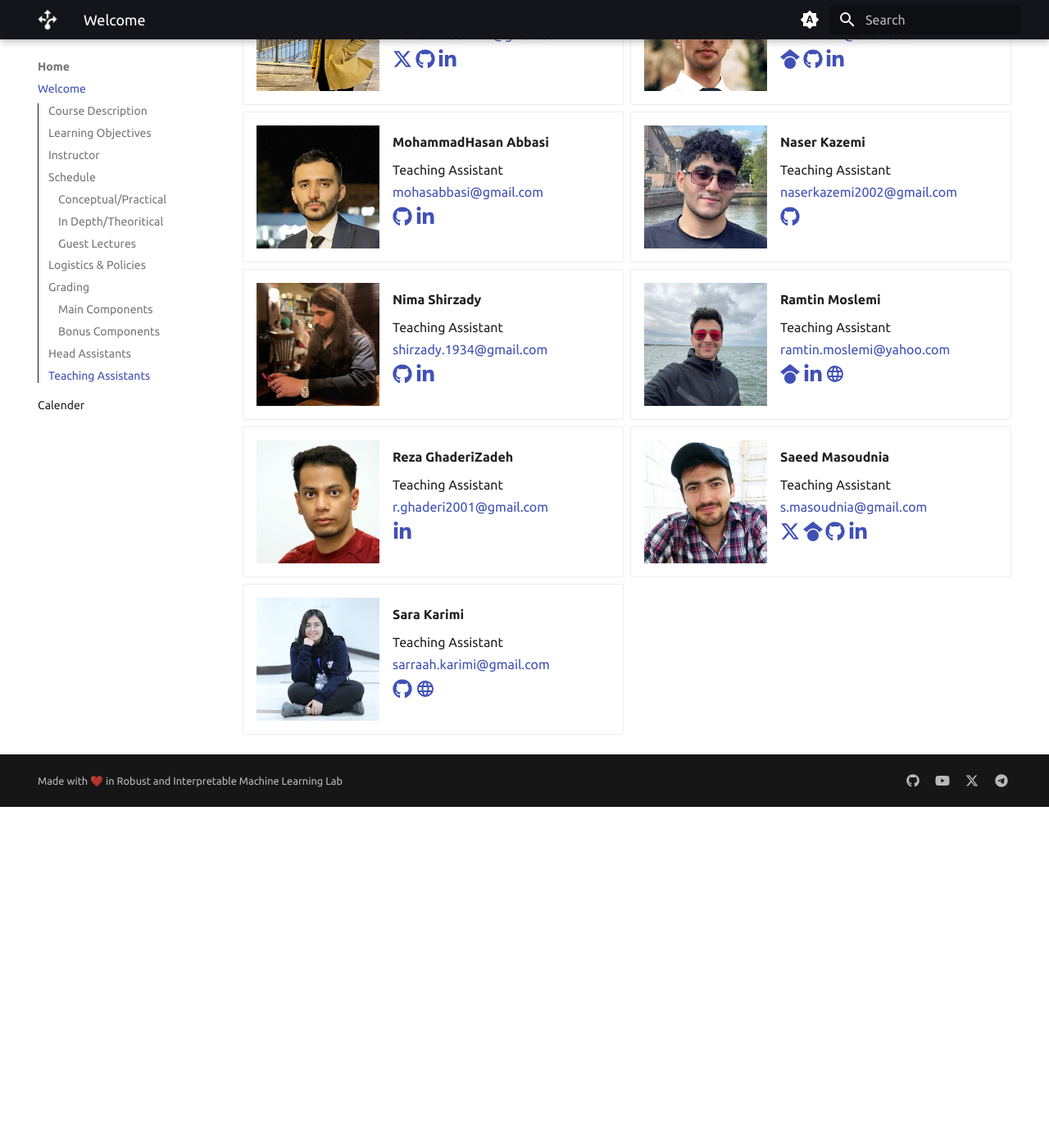
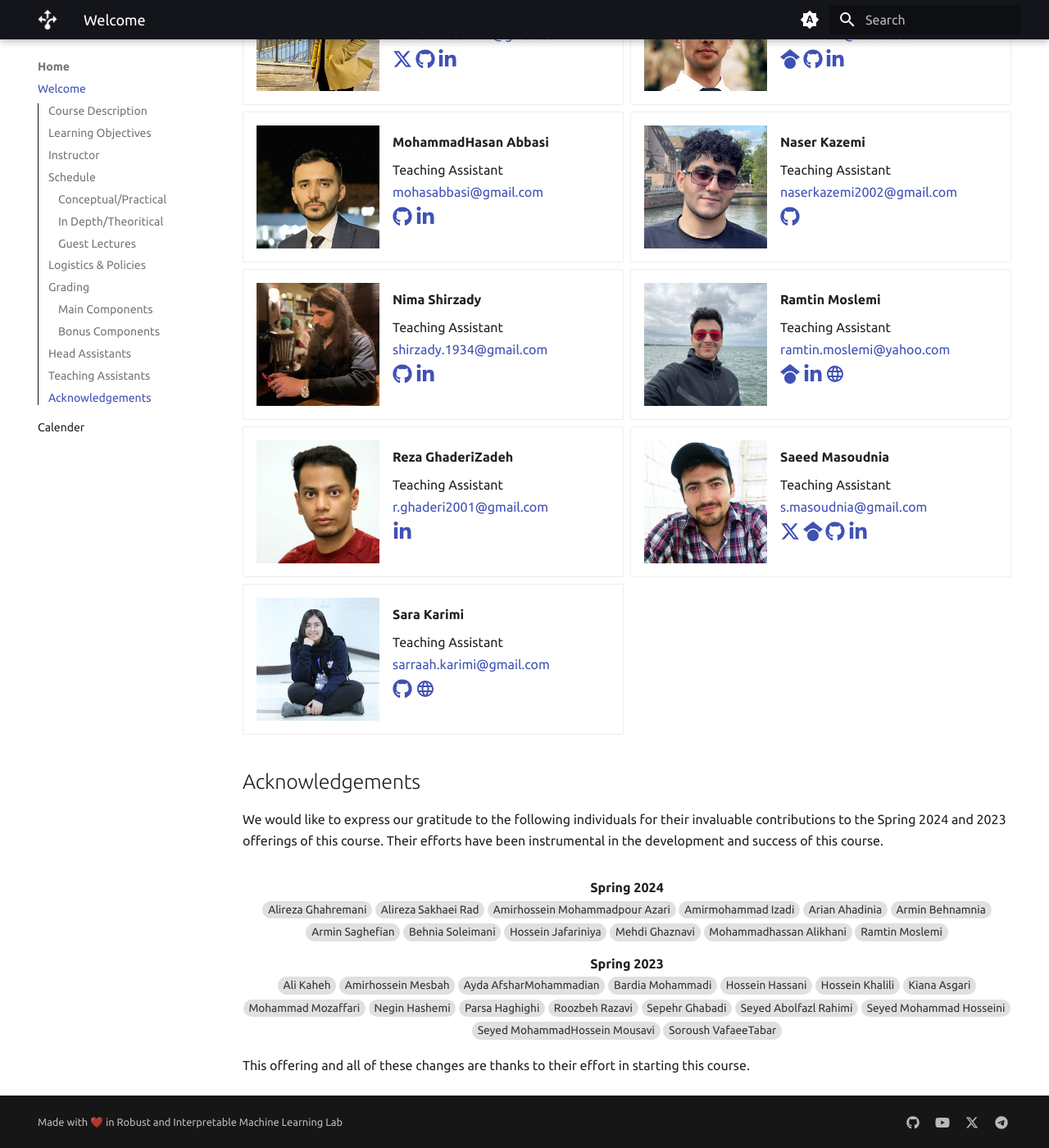
Before and after one commit to DeepRLCourse/DeepRLCourse.github.io, an MkDocs documentation site: the page built from docs/index.md, in a window 1280 px wide and 1400 px high, scrolled down 7884 px. Shown: the whole window at 82% size. Built offline with MkDocs 1.6.1 and Material for MkDocs 9.7.7, drawn with Linux system fonts in a browser that asks for light colours; some web fonts are replaced; before the commit the page ends 8868 px from its top, so only the background shows below that.

Commit message:
add 2023 quizzes and acknowledgements

```diff
--- a/docs/index.md
+++ b/docs/index.md
@@ -529,3 +529,44 @@ Total possible points: 20 + 3 = 23
         </p>
     </span>
 </div>
+
+## Acknowledgements
+
+We would like to express our gratitude to the following individuals for their invaluable contributions to the Spring 2024 and 2023 offerings of this course. Their efforts have been instrumental in the development and success of this course.
+
+<div style="text-align: center;">
+    <div><b>Spring 2024</b></div>
+    <span class="chip">Alireza Ghahremani</span>
+    <span class="chip">Alireza Sakhaei Rad</span>
+    <span class="chip">Amirhossein Mohammadpour Azari</span>
+    <span class="chip">Amirmohammad Izadi</span>
+    <span class="chip">Arian Ahadinia</span>
+    <span class="chip">Armin Behnamnia</span>
+    <span class="chip">Armin Saghefian</span>
+    <span class="chip">Behnia Soleimani</span>
+    <span class="chip">Hossein Jafariniya</span>
+    <span class="chip">Mehdi Ghaznavi</span>
+    <span class="chip">Mohammadhassan Alikhani</span>
+    <span class="chip">Ramtin Moslemi</span>
+</div>
+<div style="text-align: center; margin-top:.75em">
+    <div><b>Spring 2023</b></div>
+    <span class="chip">Ali Kaheh</span>
+    <span class="chip">Amirhossein Mesbah</span>
+    <span class="chip">Ayda AfsharMohammadian</span>
+    <span class="chip">Bardia Mohammadi</span>
+    <span class="chip">Hossein Hassani</span>
+    <span class="chip">Hossein Khalili</span>
+    <span class="chip">Kiana Asgari</span>
+    <span class="chip">Mohammad Mozaffari</span>
+    <span class="chip">Negin Hashemi</span>
+    <span class="chip">Parsa Haghighi</span>
+    <span class="chip">Roozbeh Razavi</span>
+    <span class="chip">Sepehr Ghabadi</span>
+    <span class="chip">Seyed Abolfazl Rahimi</span>
+    <span class="chip">Seyed Mohammad Hosseini</span>
+    <span class="chip">Seyed MohammadHossein Mousavi</span>
+    <span class="chip">Soroush VafaeeTabar</span>
+</div>
+
+This offering and all of these changes are thanks to their effort in starting this course.
--- a/docs/stylesheets/extra.css
+++ b/docs/stylesheets/extra.css
@@ -48,3 +48,15 @@
 .grid.cards ul li figure {
     margin: 0em auto;
 }
+
+.chip {
+    display: inline-block;
+    padding: 0em .5em;
+    margin: 0.2em 0em;
+    background-color: #e0e0e0;
+    border-radius: 12px;
+    font-size: .85em;
+    color: #333;
+    text-align: center;
+    /* box-shadow: 0 2px 5px rgba(0, 0, 0, 0.2); */
+}
```
Also changed, not shown: 1 other file.
